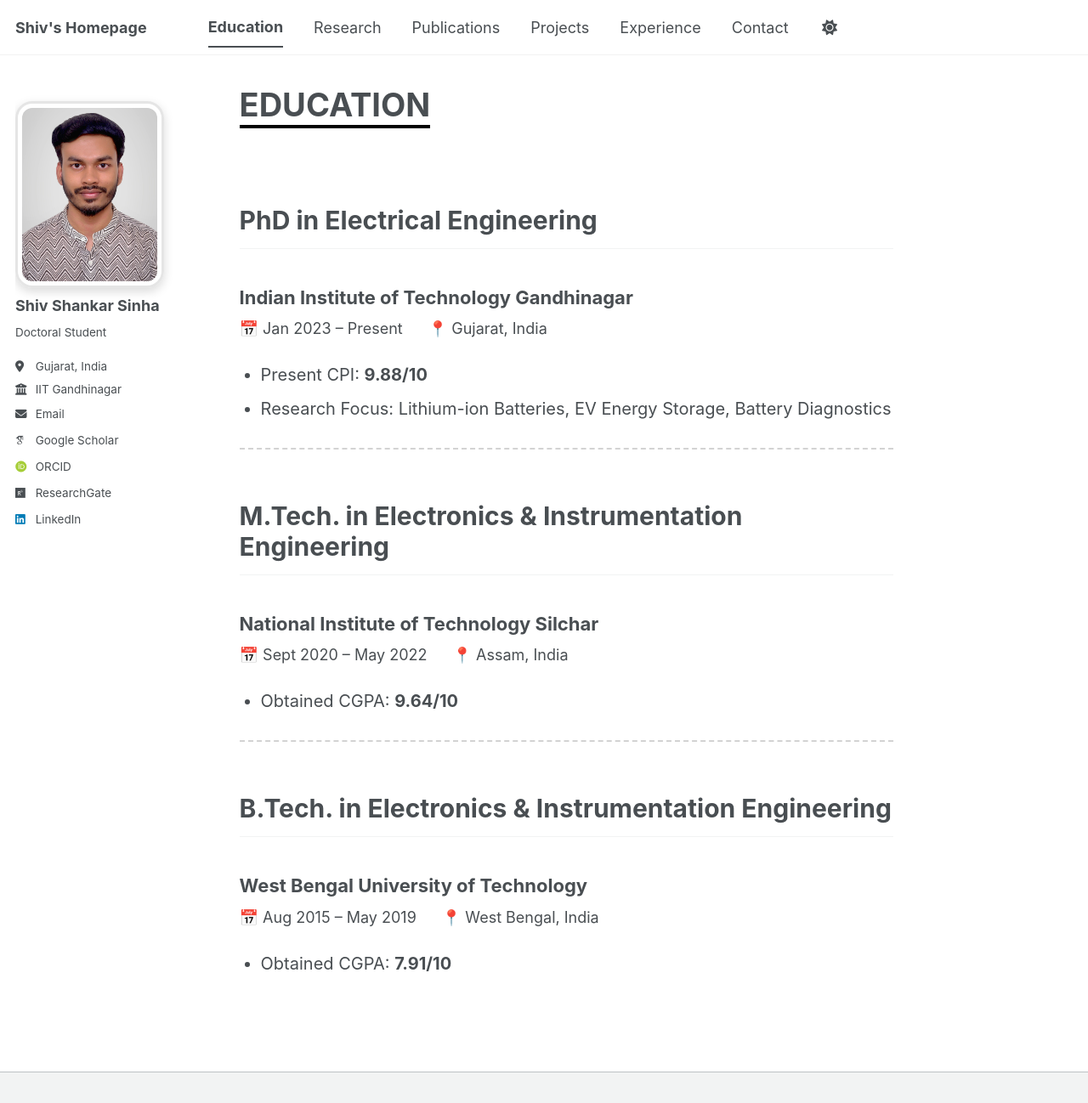
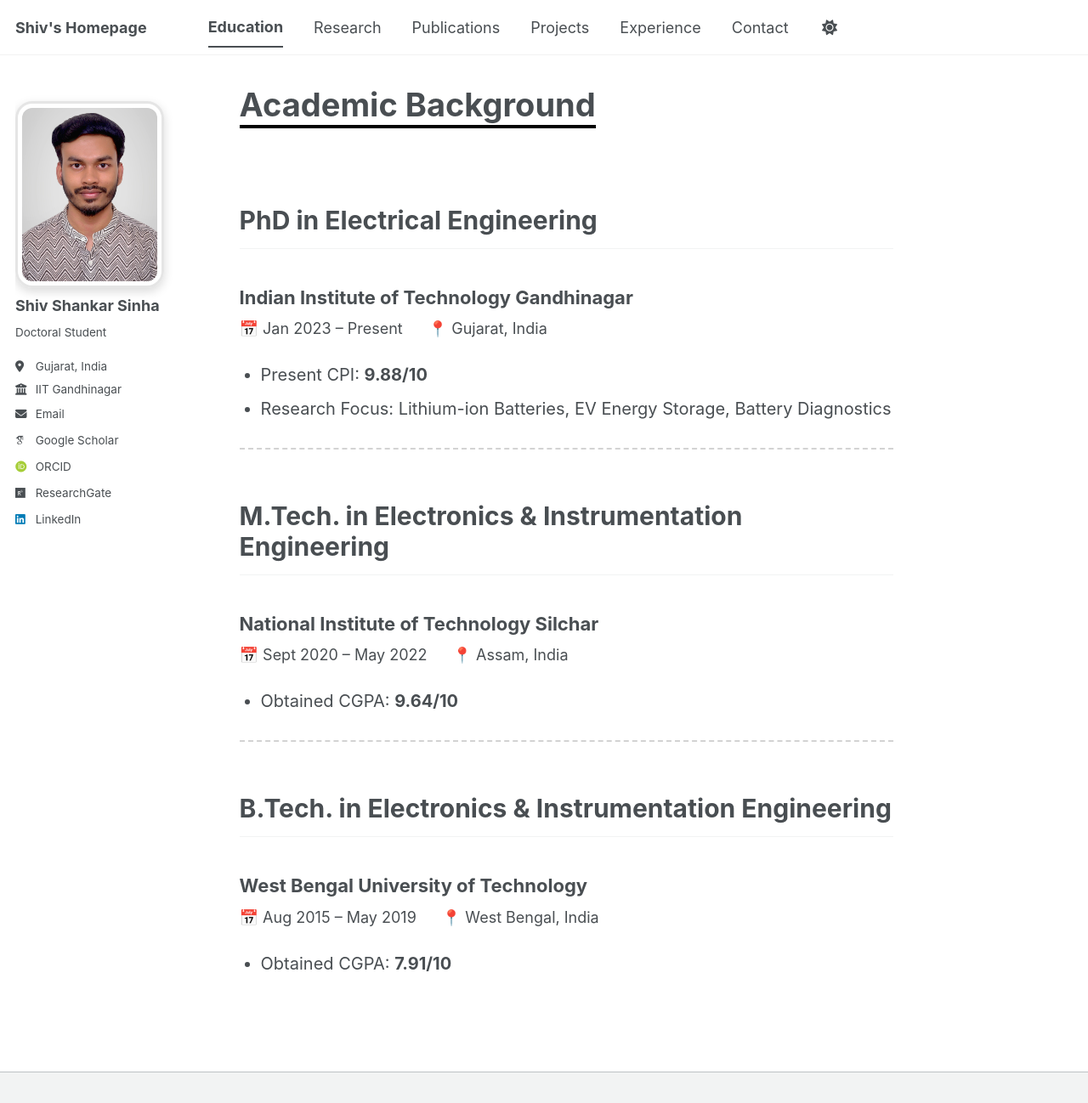
Before and after one commit to shivshankar-sinha/shivshankar-sinha.github.io, a Jekyll site: the page built from education.md, in a window 1280 px wide and 1298 px high. Shown: the whole window at 85% size. Built offline with Jekyll 4.4.1, drawn with Linux system fonts in a browser that asks for light colours; some web fonts are replaced; a script bundle is joined from its source files by our own code; library files that are not in the unit come from our copies.

Commit message:
Update education.md

```diff
--- a/education.md
+++ b/education.md
@@ -7,7 +7,7 @@ author_profile: true
 
 <section id="education">
 
-  <h1 class="section-title">EDUCATION</h1>
+  <h1 class="section-title">Academic Background</h1>
 
   <div class="edu-item">
     <h2>PhD in Electrical Engineering</h2>
```
